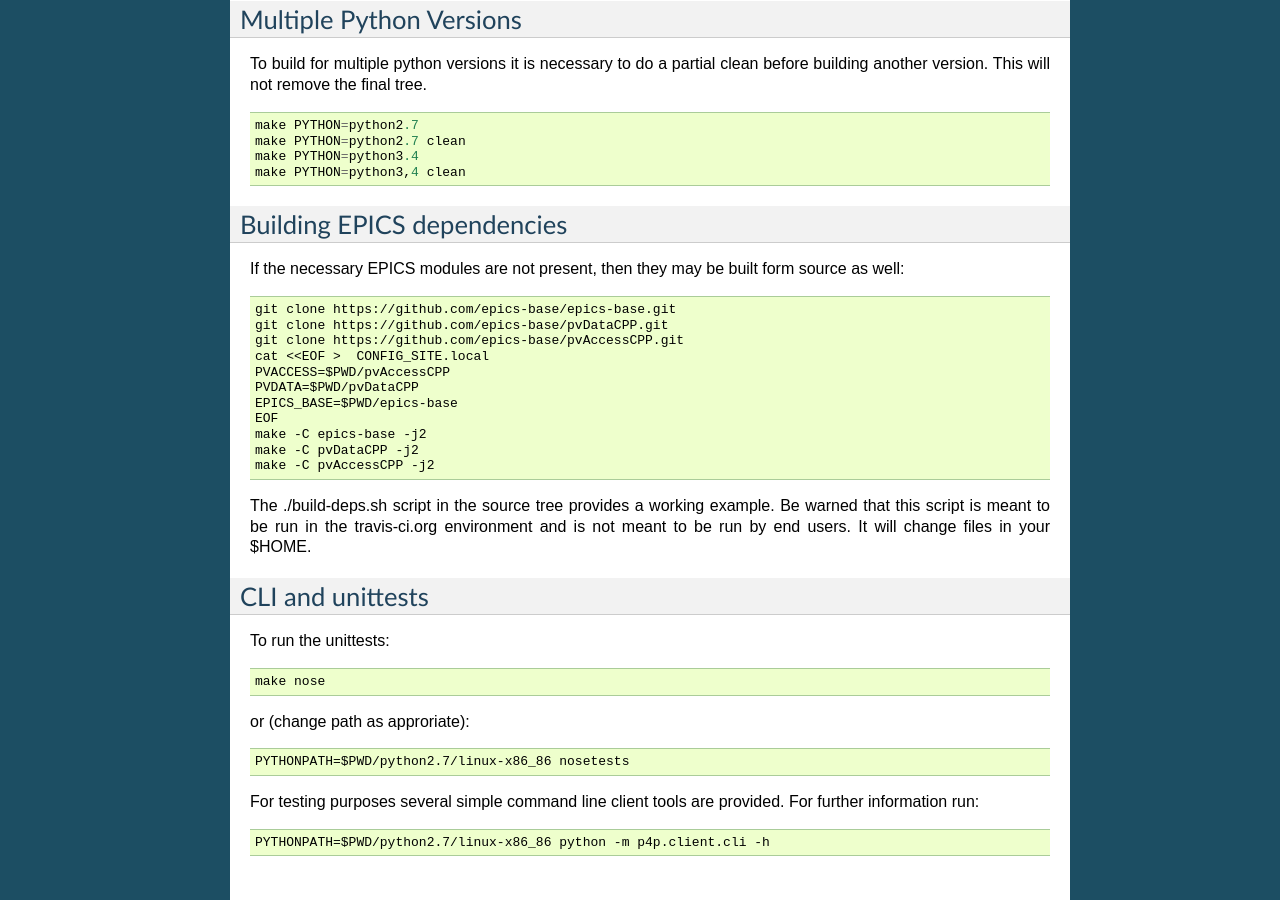
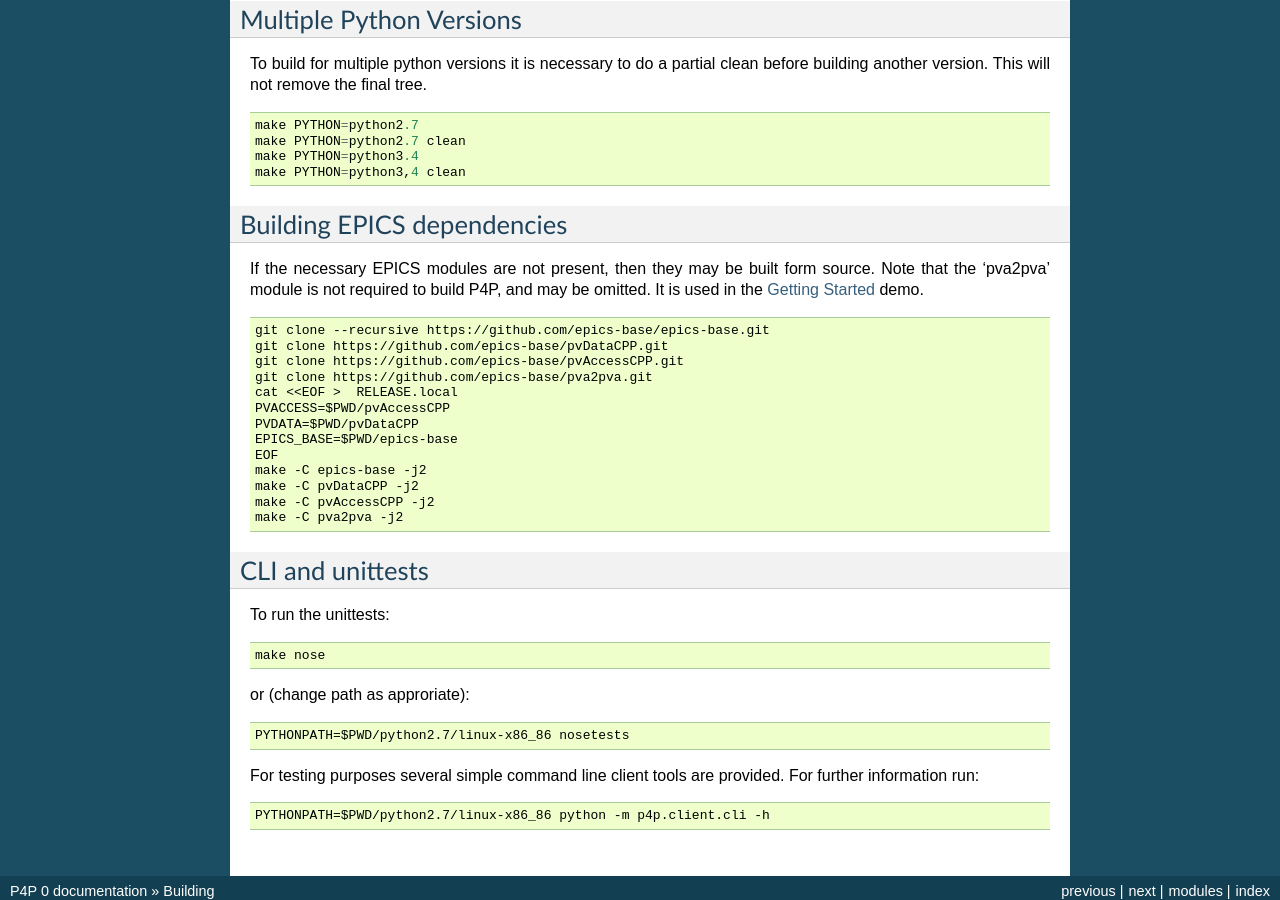
Before and after one commit to epics-base/p4p, a Sphinx documentation site: the page built from documentation/building.rst, in a window 1280 px wide and 900 px high, scrolled down 973 px. Built offline with Sphinx 7.4.7, drawn with Linux system fonts in a browser that asks for light colours; some of the changed text lies outside the part shown.

Commit message:
documentation: add Getting Started

```diff
--- a/documentation/building.rst
+++ b/documentation/building.rst
@@ -60,15 +60,20 @@
     make PYTHON=python3.4
     make PYTHON=python3,4 clean
 
+.. _builddeps:
+
 Building EPICS dependencies
 ---------------------------
 
-If the necessary EPICS modules are not present, then they may be built form source as well: ::
+If the necessary EPICS modules are not present, then they may be built form source.
+Note that the 'pva2pva' module is not required to build P4P, and may be omitted.
+It is used in the :ref:`starting` demo. ::
 
-   git clone https://github.com/epics-base/epics-base.git
+   git clone --recursive https://github.com/epics-base/epics-base.git
    git clone https://github.com/epics-base/pvDataCPP.git
    git clone https://github.com/epics-base/pvAccessCPP.git
-   cat <<EOF >  CONFIG_SITE.local
+   git clone https://github.com/epics-base/pva2pva.git
+   cat <<EOF >  RELEASE.local
    PVACCESS=$PWD/pvAccessCPP
    PVDATA=$PWD/pvDataCPP
    EPICS_BASE=$PWD/epics-base
@@ -76,11 +81,7 @@
    make -C epics-base -j2
    make -C pvDataCPP -j2
    make -C pvAccessCPP -j2
-
-The ./build-deps.sh script in the source tree provides a working example.
-Be warned that this script is meant to be run in the travis-ci.org environment
-and is not meant to be run by end users.
-It will change files in your $HOME.
+   make -C pva2pva -j2
 
 
 CLI and unittests
--- a/documentation/index.rst
+++ b/documentation/index.rst
@@ -14,6 +14,7 @@
    :maxdepth: 2
 
    building
+   starting
    values
    nt
    client
```
Also changed, not shown: documentation/starting.rst (added, +62 -0 lines), 3 other files.
